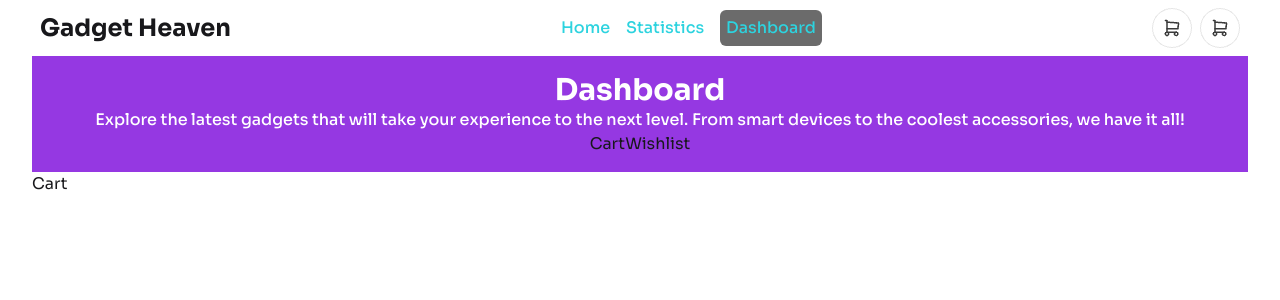
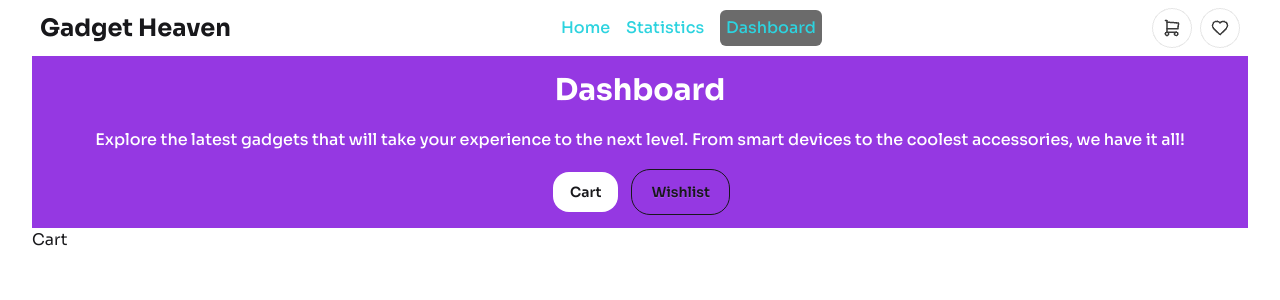
Before and after one commit to Dev-Asifur-Rahman/re-assignment-eighth, a React (Vite) app: page /dashboard in a window 1280 px wide. Shown: the top 300 px of the page. Built offline with nearby package versions, Linux system fonts and the light colour scheme.

Commit message:
button toggle added

```diff
--- a/src/Components/ChildComponents/Dashboard.jsx
+++ b/src/Components/ChildComponents/Dashboard.jsx
@@ -14,23 +14,43 @@ const Dashboard = () => {
   }, [location.pathname]);
   return (
     <div>
-      <section className="p-4 bg-[#9538E2] w-full flex flex-col items-center">
+      <section className="p-4 bg-[#9538E2] w-full flex flex-col items-center gap-5">
         <p className="text-white font-bold text-3xl">Dashboard</p>
         <p className="text-base text-center text-white font-medium">
           Explore the latest gadgets that will take your experience to the next
           level. From smart devices to the coolest accessories, we have it all!
         </p>
-        <div className="">
-          <button
-            onClick={() => {
+        <div id="dashboard_button" className="flex justify-center gap-4">
+          <button className='btn btn-ghost rounded-2xl dashboard_active'
+            onClick={(e) => {
+              const buttons = document.querySelectorAll(
+                "#dashboard_button button"
+              );
+
+              for (const button of buttons) {
+                button.classList.remove("dashboard_active");
+                button.classList.add("outline")
+              }
               setToggle(1);
+              e.target.classList.add("dashboard_active");
+              e.target.classList.remove("outline")
             }}
           >
             Cart
           </button>
-          <button
-            onClick={() => {
+          <button className='btn btn-ghost rounded-2xl outline'
+            onClick={(e) => {
+              const buttons = document.querySelectorAll(
+                "#dashboard_button button"
+              );
+
+              for (const button of buttons) {
+                button.classList.remove("dashboard_active");
+                button.classList.add("outline")
+              }
               setToggle(2);
+              e.target.classList.add("dashboard_active");
+              e.target.classList.remove("outline")
             }}
           >
             Wishlist
--- a/src/Components/Home.jsx
+++ b/src/Components/Home.jsx
@@ -2,7 +2,7 @@ import React, { useEffect, useState } from "react";
 import { NavLink, Outlet, useLoaderData, useLocation } from "react-router";
 import { ContextProvider } from "../Js_Folder/context";
 import cartimage from "../../images/Group 1.png"
-import wishlistimage from "../../images/Group 1.png"
+import wishlistimage from "../../images/Group 2.png"
 import banner from "../../images/banner.jpg"
 
 const Home = () => {
@@ -24,7 +24,7 @@ const Home = () => {
   return (
     <div className="w-[95vw] mx-auto">
       {/* banner section for other route  */}
-      <div style={{padding:'8px'}} className={`${location.pathname==='/'?'hidden':'inline-flex'} lg:flex-row flex-col justify-between items-center w-full`}>
+      <div style={{padding:'8px'}} className={`${location.pathname==='/'?'hidden':'inline-flex'} lg:flex-row lg:gap-0 gap-3 flex-col justify-between items-center w-full`}>
           <p className="font-bold text-[24px]">Gadget Heaven</p>
           <nav className="flex items-center gap-4">
             <NavLink to={"/"}>Home</NavLink>
--- /dev/null
+++ b/src/Js_Folder/localstorage.js
@@ -0,0 +1,10 @@
+function get_cart (){
+    const Cart = localStorage.getItem('Cart')? JSON.parse(localStorage.getItem('Cart')) : []
+}
+
+const set_item_to_cart = (item) =>{
+    const get_cart  = get_cart()
+    console.log(get_cart)
+}
+
+export {get_cart,set_item_to_cart}
--- a/src/index.css
+++ b/src/index.css
@@ -28,3 +28,8 @@ nav a.active{
 .clicked{
     background-color: #9538E2;
 }
+
+.dashboard_active{
+    /* color:#9538E2; */
+    background-color: white ;
+}
```
